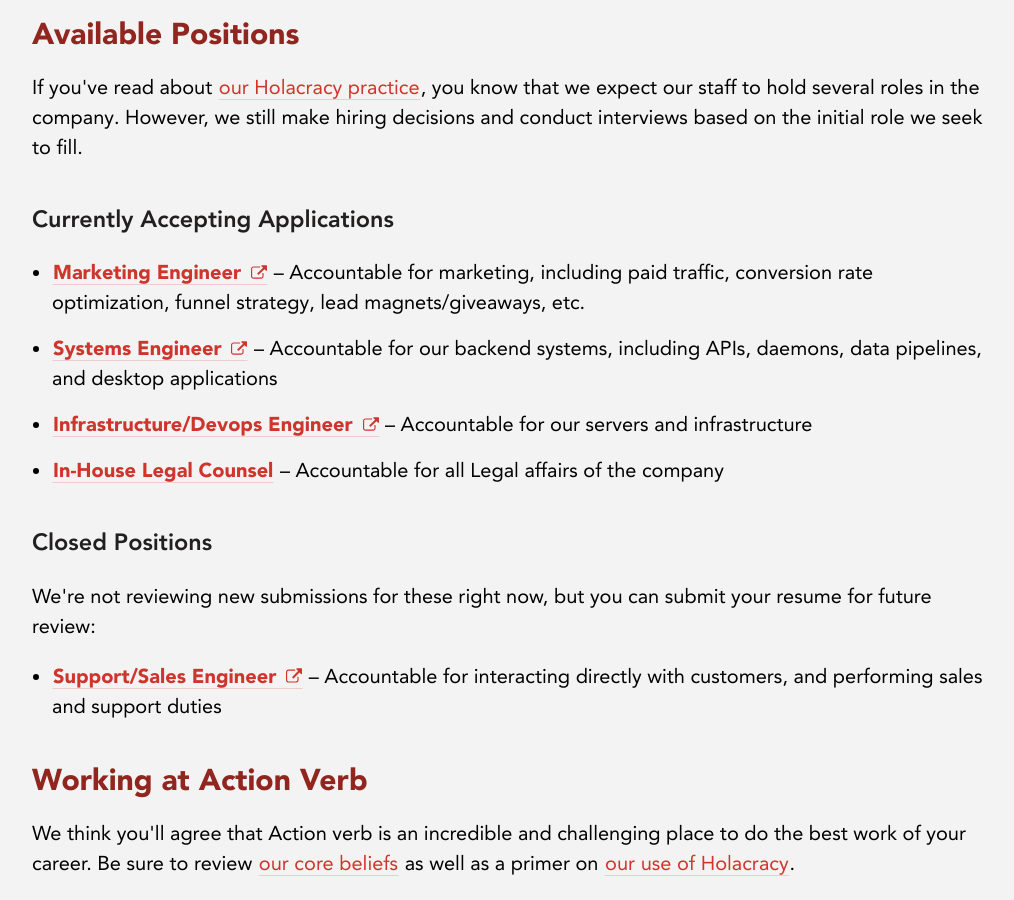
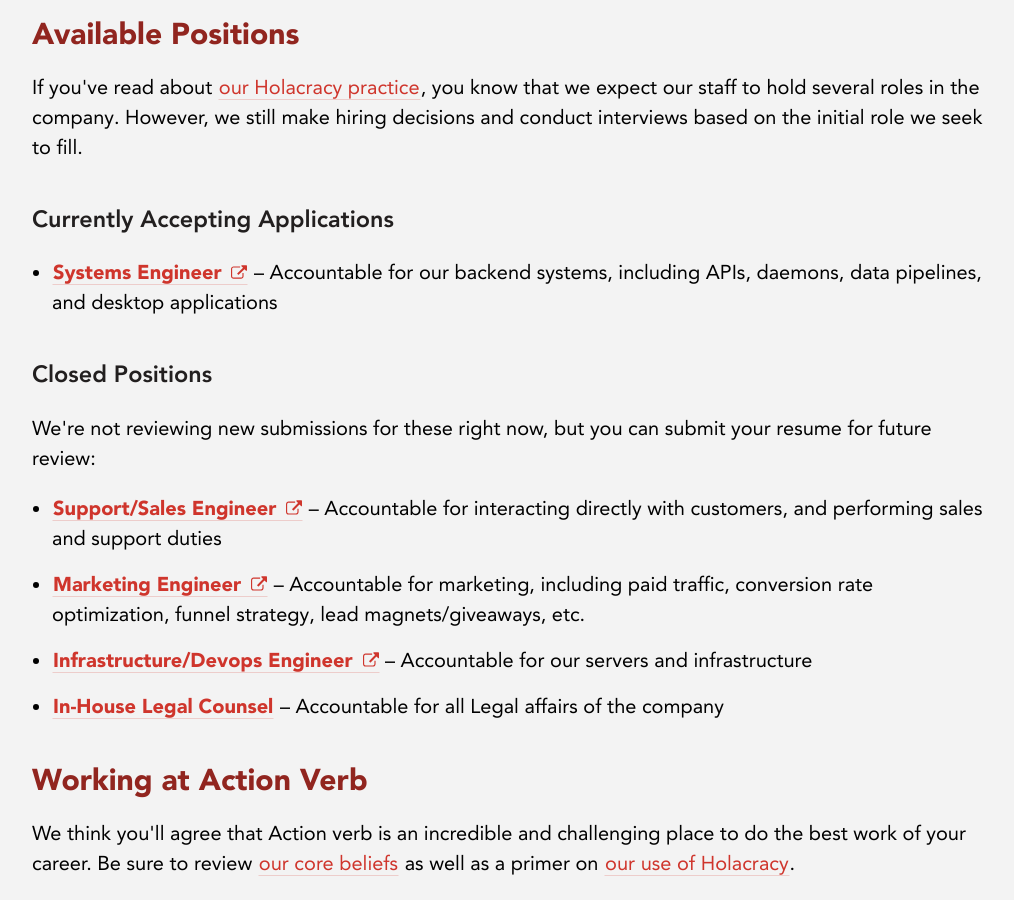
Before and after one commit to edelstone/actionverb.com, a Jekyll site: the page built from now-hiring.html, in a window 1280 px wide and 900 px high, scrolled down 835 px. Shown: the whole window, without its empty margins (128-1142 px from the left). Built offline with Jekyll 4.4.1, drawn with Linux system fonts in a browser that asks for light colours; some web fonts are replaced.

Commit message:
Remove job ads that are no longer open

```diff
--- a/now-hiring.html
+++ b/now-hiring.html
@@ -23,10 +23,7 @@ hero-class: hero-7
 <h3>Currently Accepting Applications</h3>
 
 <ul>
-	<li><a class="fw9" href="http://actionverb.applytojob.com/apply/Rp1yGctWDi/B2B-SaaS-VP-Of-Marketing">Marketing Engineer <img class="mw1 pl1" src="images/external-link.svg" alt="external link" /></a> – Accountable for marketing, including paid traffic, conversion rate optimization, funnel strategy, lead magnets/giveaways, etc.</li>
 	<li><a class="fw9" href="http://actionverb.applytojob.com/apply/XewrZe/">Systems Engineer <img class="mw1 pl1" src="images/external-link.svg" alt="external link" /></a> – Accountable for our backend systems, including APIs, daemons, data pipelines, and desktop applications</li>
-	<li><a class="fw9" href="http://actionverb.applytojob.com/apply/cFydMsuRwy/DevOpsSysadmin-Engineer">Infrastructure/Devops Engineer <img class="mw1 pl1" src="images/external-link.svg" alt="external link" /></a> – Accountable for our servers and infrastructure</li>
-	<li><a class="fw9" href="job-ads/inhouse-counsel">In-House Legal Counsel</a> – Accountable for all Legal affairs of the company</li>
 </ul>
 
 <h3>Closed Positions</h3>
@@ -34,6 +31,9 @@ hero-class: hero-7
 <p>We're not reviewing new submissions for these right now, but you can submit your resume for future review:</p>
 <ul>
 	<li><a class="fw9" href="http://actionverb.applytojob.com/apply/b9YTLViLIw/">Support/Sales Engineer <img class="mw1 pl1" src="images/external-link.svg" alt="external link" /></a> – Accountable for interacting directly with customers, and performing sales and support duties</li>
+	<li><a class="fw9" href="http://actionverb.applytojob.com/apply/Rp1yGctWDi/B2B-SaaS-VP-Of-Marketing">Marketing Engineer <img class="mw1 pl1" src="images/external-link.svg" alt="external link" /></a> – Accountable for marketing, including paid traffic, conversion rate optimization, funnel strategy, lead magnets/giveaways, etc.</li>
+	<li><a class="fw9" href="http://actionverb.applytojob.com/apply/cFydMsuRwy/DevOpsSysadmin-Engineer">Infrastructure/Devops Engineer <img class="mw1 pl1" src="images/external-link.svg" alt="external link" /></a> – Accountable for our servers and infrastructure</li>
+	<li><a class="fw9" href="job-ads/inhouse-counsel">In-House Legal Counsel</a> – Accountable for all Legal affairs of the company</li>
 </ul>
 
 <h2>Working at Action Verb</h2>
```
